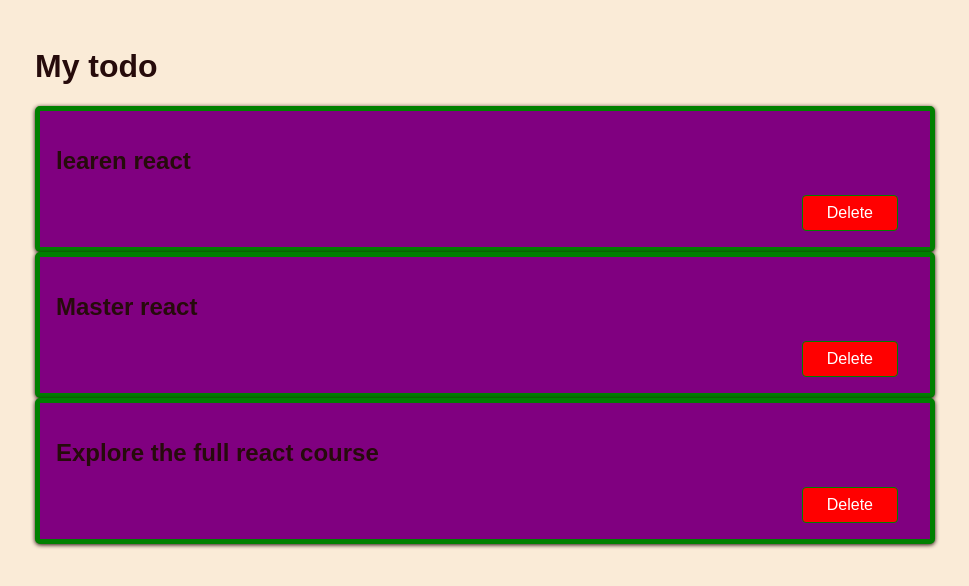
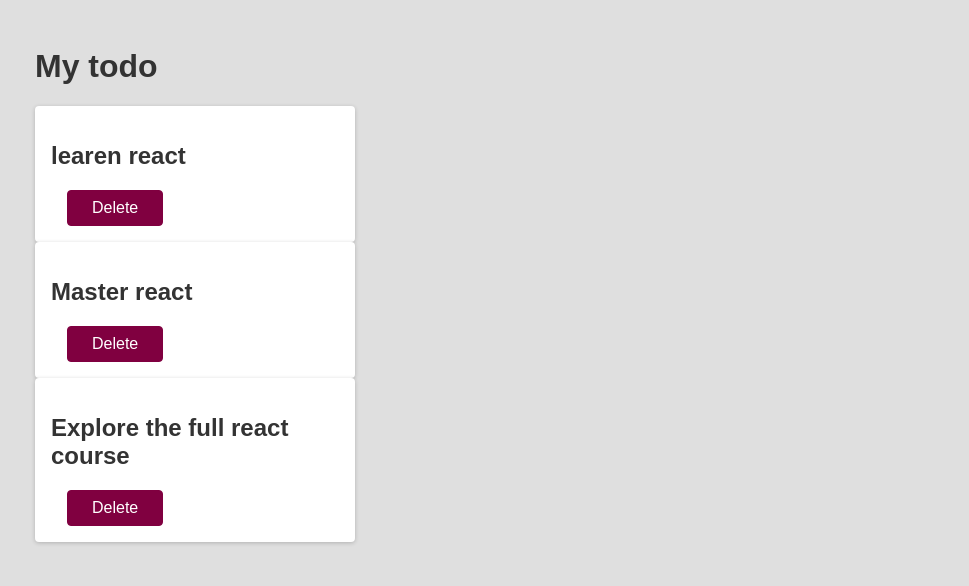
Before and after one commit to liar88828/baru2021, a React (Create React App) app: page / in a window 1280 px wide. Shown: the top 586 px of the page, without its empty margins (13-982 px from the left). Built offline with nearby package versions, Linux system fonts and the light colour scheme.

Commit message:
fix css, add function backdoop

```diff
--- a/src/componen/Backdrop.js
+++ b/src/componen/Backdrop.js
@@ -1,4 +1,4 @@
-function Backdrop(){
-    return  <div className="Backdrop" />;
+function Backdrop(props){
+    return <div className="backdrop" onClick={props.onCancle} />;
 }
 export default Backdrop;
--- a/src/componen/Todo.js
+++ b/src/componen/Todo.js
@@ -9,6 +9,11 @@ function Todo(props) {
   function deleteHandler() {
     setModalIsOpen(true);
   }
+
+function closeModalHandler(){
+    setModalIsOpen(false);
+}
+
   return (
     <div className="card">
       <h2>{props.text}</h2>
@@ -19,7 +24,7 @@ function Todo(props) {
       </div>
       {modalIsOpen && <Modal />}
 
-      {modalIsOpen && <Backdrop />}
+      {modalIsOpen && <Backdrop onCancle={closeModalHandler}/>}
     </div>
   );
 }
--- a/src/index.css
+++ b/src/index.css
@@ -5,12 +5,12 @@
 body {
     font-family: sans-serif;
     margin: 3rem;
-    background-color: antiquewhite;
+    background-color: #dfdfdf;
 }
 
 h1,
 h2 {
-    color: rgb(38, 11, 11);
+    color: #333333;
 }
 
 .btn {
@@ -18,45 +18,57 @@ h2 {
     padding: 0.5rem 1.5rem;
     cursor: pointer;
     border-radius: 4px;
-    background-color: red;
+    background-color: #800040;
     color: white;
-    border: 1px solid green;
+    border: 1px solid #800040;
     margin: 0 1rem;
 }
 
 .btn:hover {
-    background-color: white;
-    border-color: red;
-    color: black;
+    background-color: #9c1458;
+    border-color: #9c1458;
 }
 
 .btn--alt {
     background-color: transparent;
-    color: orangered;
-}
-.btn--alt:hover{
-    background-color: yellow;
+    color: #800040;
 }
 
-.card{
-    background-color: purple;
-    border-radius: 5px;
-    box-shadow: 0 1px 4px rgb(38, 11, 11);
-    padding: 1rem ;
-    max-width:900px ;
-    border: 5px solid green;
+.btn--alt:hover {
+    background-color: #f8dae9;
 }
 
-.action{
+.card {
+    background-color: white;
+    border-radius: 4px;
+    box-shadow: 0 1px 4px rgba(0, 0, 0, 0.2);
+    padding: 1rem;
+    width: 20rem;
+}
+
+.actions {
     text-align: right;
 }
 
-.modal{
-    box-shadow: 0 1px 4px rgb(38, 11, 11);
+.modal {
+    box-shadow: 0 1px 4px rgba(0, 0, 0, 0.2);
     border-radius: 6px;
     background-color: white;
     padding: 1rem;
     text-align: center;
     width: 30rem;
     z-index: 10;
+    position: fixed;
+    top: 20vh;
+    left: calc(50% - 15rem);
 }
+
+.backdrop {
+    position: fixed;
+    z-index: 1;
+    background-color: rgba(0, 0, 0, 0.75);
+    width: 100%;
+    height: 100vh;
+    top: 0;
+    left: 0;
+}
```
